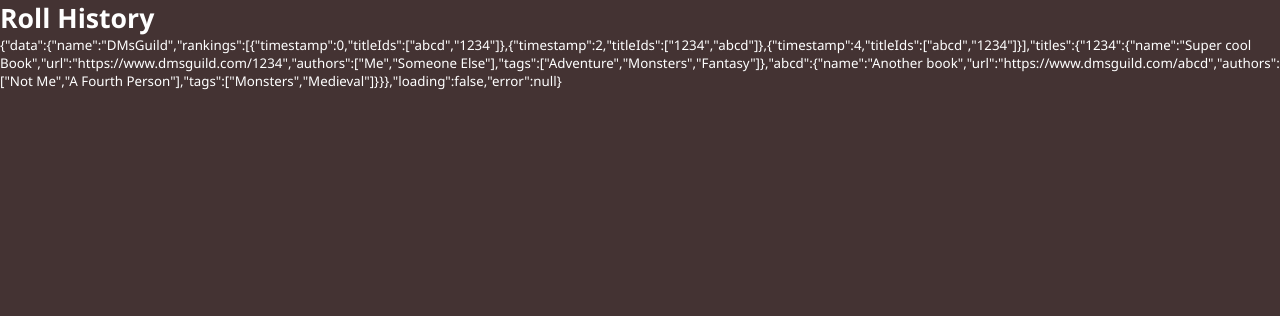
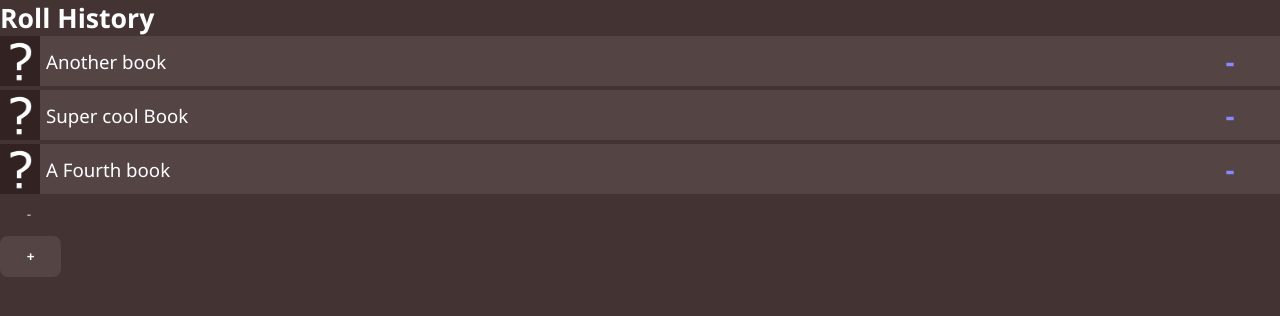
Before and after one commit to Trekiros/roll-history, a Next.js app: page / in a window 1280 px wide. Shown: the top 316 px of the page. Built offline with nearby package versions, Linux system fonts and the light colour scheme.

Commit message:
added basic UI elements

```diff
--- a/package.json
+++ b/package.json
@@ -9,6 +9,7 @@
     "lint": "eslint"
   },
   "dependencies": {
+    "framer-motion": "^12.23.24",
     "next": "15.5.4",
     "react": "19.1.0",
     "react-dom": "19.1.0",
--- a/public/data/dmsguild.json
+++ b/public/data/dmsguild.json
@@ -3,11 +3,11 @@
     "rankings": [
         {
             "timestamp": 0,
-            "titleIds": ["abcd", "1234"]
+            "titleIds": ["abcd", "1234", "efgh"]
         },
         {
             "timestamp": 2,
-            "titleIds": ["1234", "abcd"]
+            "titleIds": ["1234", "abcd", "5678"]
         },
         {
             "timestamp": 4,
@@ -26,6 +26,18 @@
             "url": "https://www.dmsguild.com/abcd",
             "authors": ["Not Me", "A Fourth Person"],
             "tags": ["Monsters", "Medieval"]
+        },
+        "5678": {
+            "name": "A third book",
+            "url": "https://www.dmsguild.com/5678",
+            "authors": ["Not Me", "A Fourth Person"],
+            "tags": ["Monsters", "Medieval"]
+        },
+        "efgh": {
+            "name": "A Fourth book",
+            "url": "https://www.dmsguild.com/efgh",
+            "authors": ["Not Me", "A Fourth Person"],
+            "tags": ["Monsters", "Medieval"]
         }
     }
 }
--- /dev/null
+++ b/src/components/rankingDisplay.module.scss
@@ -0,0 +1,4 @@
+.rankingDisplay {
+    display: grid;
+    gap: 4px;
+}
--- /dev/null
+++ b/src/components/rankingDisplay.tsx
@@ -0,0 +1,61 @@
+import { Ranking, TitleEntry } from "@/model/model";
+import { FC, useEffect, useMemo, useState } from "react";
+import styles from './rankingDisplay.module.scss'
+import { motion, AnimatePresence } from "framer-motion";
+import { TitleDisplay } from "./titleDisplay";
+
+export const ANIMATION_DURATION = 0.5; // in seconds
+
+export type Annotation = {
+    text: string,
+    type: "positive"|"negative"|"neutral"
+}
+
+export const RankingDisplay: FC<{ value: Ranking, previousValue: Ranking, titles: { [titleId: string]: TitleEntry } }> = ({ value, previousValue, titles }) => {
+    const annotations = useMemo(() => {
+        const result: {[titleId: string]: Annotation} = {}
+        const oldIndices: {[titleId: string]: number} = {}
+
+        // 1. Save old indices
+        previousValue.titleIds.forEach((id, index) => {
+            oldIndices[id] = index
+            result[id] = { text: "X", type: "negative" }
+        })
+
+        // 2. Compare with new indices
+        value.titleIds.forEach((id, index) => {
+            const oldIndex = oldIndices[id]
+            if (oldIndex === undefined) {
+                result[id] = { text: "NEW!", type: "positive" }
+            } else {
+                if (index > oldIndex) {
+                    result[id] = { text: `${oldIndex - index}`, type: "negative" }
+                } else if (index < oldIndex) {
+                    result[id] = { text: `+${oldIndex - index}`, type: "positive" }
+                } else {
+                    result[id] = { text: '-', type: 'neutral' }
+                }
+            }
+        })
+
+        return result
+    }, [value, previousValue])
+
+    return (
+        <div className={styles.rankingDisplay}>
+            <AnimatePresence>
+                {value.titleIds.map(id => (
+                    <motion.div
+                        layout="position"
+                        key={id}
+
+                        initial={{ opacity: 0 }}
+                        animate={{ opacity: 1 }}
+                        exit={{ opacity: 0 }}>
+                            <TitleDisplay title={titles[id]} annotation={annotations[id]} />
+                    </motion.div>
+                ))}
+            </AnimatePresence>
+        </div>
+    )
+}
--- /dev/null
+++ b/src/components/titleDisplay.module.scss
@@ -0,0 +1,30 @@
+@import "../styles/variables";
+
+.titleDisplay {
+    background: $bg_light;
+    color: $text;
+    font-size: 1.4em;
+    text-decoration: none;
+
+    display: grid;
+    grid-template-columns: 40px 1fr 100px;
+    gap: 6px;
+    align-items: center;
+
+    label {
+        cursor: pointer;
+        white-space: nowrap;
+        overflow: hidden;
+        text-overflow: ellipsis;
+    }
+
+    .annotation {
+        text-align: center;
+        font-size: 1.5em;
+        font-weight: bold;
+
+        &.positive { color: #8f8 }
+        &.negative { color: #f88 }
+        &.neutral { color: #88f }
+    }
+}
--- /dev/null
+++ b/src/components/titleDisplay.tsx
@@ -0,0 +1,23 @@
+import { TitleEntry } from "@/model/model"
+import { FC } from "react"
+import styles from './titleDisplay.module.scss'
+import Image from "next/image"
+import { Annotation } from "./rankingDisplay"
+
+const AnnotationStylesMap: {[type in Annotation["type"]]: string} = {
+    "positive": styles.positive,
+    "negative": styles.negative,
+    "neutral": styles.neutral,
+}
+
+export const TitleDisplay: FC<{ title: TitleEntry, annotation: Annotation }> = ({title, annotation}) => {
+    return (
+        <a className={styles.titleDisplay} href={title.url} target="_blank">
+            <Image src={title.img || "/img/defaultCover.png"} height={50} width={40} alt={`${title.name} cover art`} />
+            <label>{title.name}</label>
+            <div className={`${styles.annotation} ${AnnotationStylesMap[annotation.type]}`}>
+                {annotation.text}
+            </div>
+        </a>
+    )
+}
--- a/src/model/utils.ts
+++ b/src/model/utils.ts
@@ -1,4 +1,4 @@
-import { DependencyList, useEffect, useState } from "react";
+import { DependencyList, useEffect, useRef, useState } from "react";
 import { Category, CategorySchema } from "./model";
 
 export function usePromise<T>(promiseFn: () => Promise<T>, deps: DependencyList = []) {
--- a/src/pages/index.tsx
+++ b/src/pages/index.tsx
@@ -1,14 +1,23 @@
+import { RankingDisplay } from "@/components/rankingDisplay";
 import { fetchCategory, usePromise } from "@/model/utils";
+import { useState } from "react";
 
 export default function Home() {
     const dmsguild = usePromise(() => fetchCategory("data/dmsguild.json"))
+	const [index, setIndex] = useState(0)
 
 	return (
 		<div className="">
 			<h1>Roll History</h1>
-			<div>
-				{JSON.stringify(dmsguild)}
-			</div>
+			{ !!dmsguild.data && <>
+				<RankingDisplay
+					value={dmsguild.data.rankings[index]}
+					previousValue={dmsguild.data.rankings[Math.max(0, index - 1)]}
+					titles={dmsguild.data.titles} />
+
+				<button disabled={index === 0} onClick={() => setIndex(index - 1)}>-</button>
+				<button disabled={index === dmsguild.data?.rankings.length - 1} onClick={() => setIndex(index + 1)}>+</button>
+			</>}
 		</div>
 	);
 }
--- a/src/styles/_variables.scss
+++ b/src/styles/_variables.scss
@@ -5,5 +5,5 @@
 
 // Background
 $bg: #433;
-$bg_light: #fff1;
-$bg_highlight: #fff3;
+$bg_light: #544;
+$bg_highlight: #655;
```
Also changed, not shown: public/img/defaultCover.png (added), 1 other file (tests, documents, lock files or other folders).
